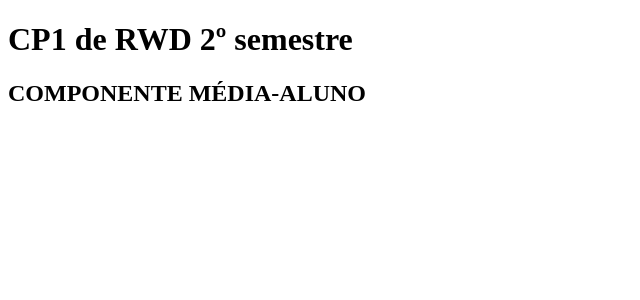
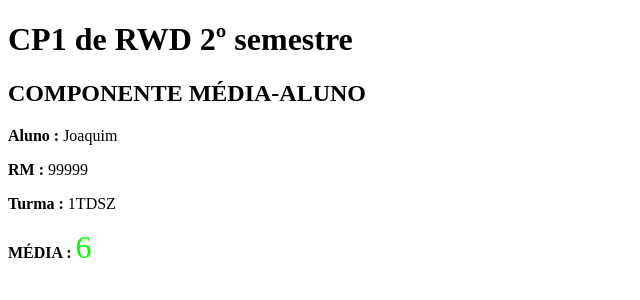
Before and after one commit to 1TDSS-2022/resolucao-cp1-2sem-react-spa, a React (Create React App) app in the folder rm94141/cp1/: page / in a window 1280 px wide. Shown: the top 300 px of the page, without its empty margins (0-640 px from the left). Built offline with nearby package versions, Linux system fonts and the light colour scheme.

Commit message:
Solução do cálculo da média

```diff
--- a/rm94141/cp1/src/App.jsx
+++ b/rm94141/cp1/src/App.jsx
@@ -10,9 +10,9 @@ export default function App() {
         turma: "1TDSZ"
     })
 
-    const nota1 = 5
-    const nota2 = 0
-    const nota3 = 2
+    const nota1 = 6
+    const nota2 = 6
+    const nota3 = 6
 
     return (
         <>
--- a/rm94141/cp1/src/components/mediaAluno/MediaAluno.jsx
+++ b/rm94141/cp1/src/components/mediaAluno/MediaAluno.jsx
@@ -1,9 +1,39 @@
 import React from "react"
 
 export default function MediaAluno(props) {
+
+    const objEstilo = {
+        color: "#000000",
+        fontSize: "2rem"
+    }
+
+    let media = 0
+
+    const calculaMedia = () =>{
+
+        media = ((props.nota1+props.nota2+props.nota3) / 3)
+
+        if(media <= 0){
+            objEstilo.color = "#FF0000"
+            return objEstilo
+        } else if(media > 0 && media < 6){
+            objEstilo.color = "#FFA500"
+            return objEstilo
+        } else if(media >= 6){
+            objEstilo.color = "#00FF00"
+            return objEstilo
+        }
+    }
+
     return (
         <div>
             <h2>COMPONENTE MÉDIA-ALUNO</h2>
+            <div>
+                <p><strong>Aluno : </strong> {props.aluno.nome}</p>
+                <p><strong>RM : </strong> {props.aluno.rm}</p>
+                <p><strong>Turma : </strong> {props.aluno.turma}</p>
+                <p><strong>MÉDIA : </strong><span style={calculaMedia()}>{media}</span></p>
+            </div>
         </div>
     )
 }
```
